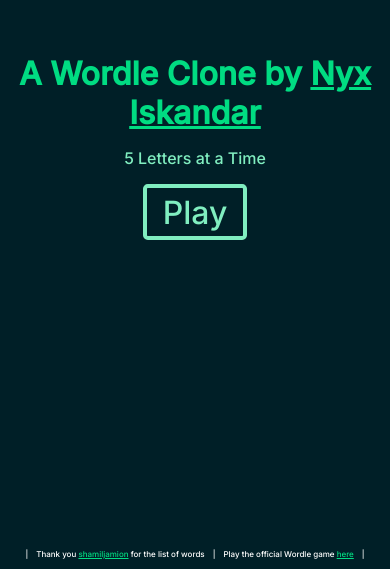
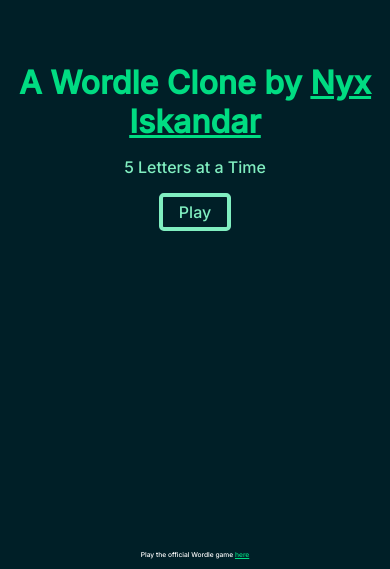
Before and after one commit to xyntechx/Wordle, a Nuxt app: page / in a window 390 px wide. Shown: the part 275-844 px from the top of the page. Built offline with nearby package versions, Linux system fonts and the light colour scheme.

Commit message:
🔥 Remove excess elements and styles

```diff
--- a/pages/index.vue
+++ b/pages/index.vue
@@ -5,20 +5,12 @@
         </h1>
         <p class="text">5 Letters at a Time</p>
         <NuxtLink to="/play" class="button">Play</NuxtLink>
-        <footer class="acknowledgements">
-            <sub>|</sub>
-            <sub>Thank you
-                <a href="https://www.kaggle.com/datasets/shamiljamion/wordle-answers" target="_blank"
-                    class="link-sub">shamiljamion</a>
-                for the list of words
-            </sub>
-            <sub>|</sub>
+        <footer class="creds">
             <sub>Play the official Wordle game
                 <a href="https://www.nytimes.com/games/wordle/index.html" target="_blank" class="link-sub">
                     here
                 </a>
             </sub>
-            <sub>|</sub>
         </footer>
     </main>
 </template>
@@ -47,20 +39,11 @@
     margin: 0 1rem;
 }
 
-.acknowledgements {
+.creds {
     margin: 0 1rem;
     position: fixed;
     bottom: 10px;
     color: white;
-    display: flex;
-    flex-direction: row;
-    align-items: center;
-    justify-content: center;
-    column-gap: 2rem;
-    z-index: 1;
-}
-
-.acknowledgements sub {
     font-size: 1rem;
     text-align: center;
 }
@@ -102,15 +85,12 @@
         font-size: 2rem;
     }
 
-    .text {
+    .text,
+    .button {
         font-size: 1rem;
     }
 
-    .acknowledgements {
-        column-gap: 0.5rem;
-    }
-
-    .acknowledgements sub {
+    .creds {
         font-size: 0.5rem;
     }
 }
```
